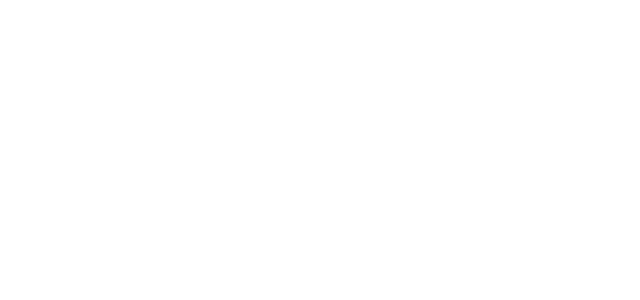
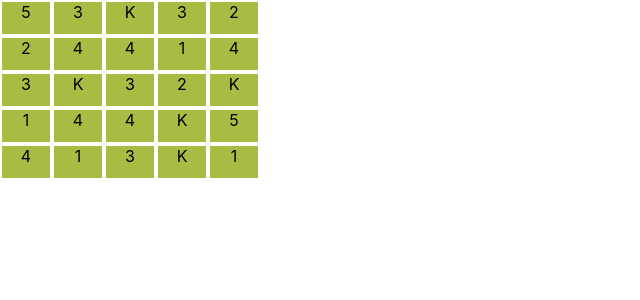
Before and after one commit to DJ-Chemik/Capture-The-King, a React (Create React App) app: page / in a window 1280 px wide. Shown: the top 300 px of the page, without its empty margins (0-640 px from the left). Built offline with nearby package versions, Linux system fonts and the light colour scheme.

Commit message:
Display table with cards

```diff
--- a/src/Card.tsx
+++ b/src/Card.tsx
@@ -3,12 +3,13 @@ import { Colors, CardValue } from './PredefinedValues';
 
 export interface CardProps {
     value: string;
+    isVisible?: boolean;
     color?: Colors;
 }
 
 const Card = (props: CardProps) => {
   return (
-        <div style={{backgroundColor: "blue", height: "3rem", width: "3rem"}}>
+        <div style={{backgroundColor: "#aabb44", height: "2rem", width: "3rem", margin: "2px"}}>
             {props.value}
         </div>
   );
--- a/src/game-pane/GamePage.tsx
+++ b/src/game-pane/GamePage.tsx
@@ -1,9 +1,11 @@
 import React, { useState, useEffect } from 'react';
 import Card, { CardProps } from '../Card';
 import { CardValue } from '../PredefinedValues';
+import RowWithCards from './RowWithCards';
 
 const GamePage = () => {
     const [boardCards, setBoardCards] = useState<CardProps[]>();
+    const [cardTable, setCardTable] = useState<JSX.Element[]>();
     const [numberOfCardValue1, setNumberOfCardValue1] = useState<number>(7);
     const [numberOfCardValue2, setNumberOfCardValue2] = useState<number>(4);
     const [numberOfCardValue3, setNumberOfCardValue3] = useState<number>(5);
@@ -56,12 +58,41 @@ const GamePage = () => {
         setBoardCards(drawCardsInBoard());
     }, [])
 
-    useEffect(()=>{
-        console.log(boardCards);
-    })
+    useEffect(() => {
+        const tmp = renderCardsInTable();
+        if(tmp){
+            setCardTable(tmp);
+        }
+    }, [boardCards])
+
+    const renderCardsInTable = () => {
+        const cardRows = [];
+        if(boardCards){
+            for (let i = 0; i < 25; i+=5) {
+                const row = []
+                row.push(boardCards[i]);
+                row.push(boardCards[i+1]);
+                row.push(boardCards[i+2]);
+                row.push(boardCards[i+3]);
+                row.push(boardCards[i+4]);
+                cardRows.push(row);
+            }
+        }
+
+        return(
+            cardRows.map( (row) => {
+                return(
+                    <RowWithCards
+                        cards={row}
+                    />
+                )
+            })
+        )
+    }
 
     return (
-    <div>
+    <div style={{textAlign: "center"}}>
+        {cardTable}
     </div>
   );
 }
--- /dev/null
+++ b/src/game-pane/RowWithCards.tsx
@@ -0,0 +1,34 @@
+import React, { useEffect, useState } from 'react';
+import Card, { CardProps } from '../Card';
+
+export interface RowWithCardsProps {
+    cards: CardProps[];
+}
+
+const RowWithCards = (props: RowWithCardsProps) => {
+    const [row, setRow] = useState<JSX.Element[]>();
+
+    const renderCardsInRow = () => {
+        return(
+            props.cards.map( (card) => {
+                return(
+                    <Card
+                       value={card.value}
+                    />
+                )
+            })
+        )
+    }
+
+    useEffect( () => {
+        setRow(renderCardsInRow());
+    }, [props.cards])
+
+    return (
+            <div style={{display: "flex"}}>
+                {row}
+            </div>
+    );
+}
+
+export default RowWithCards;
```
